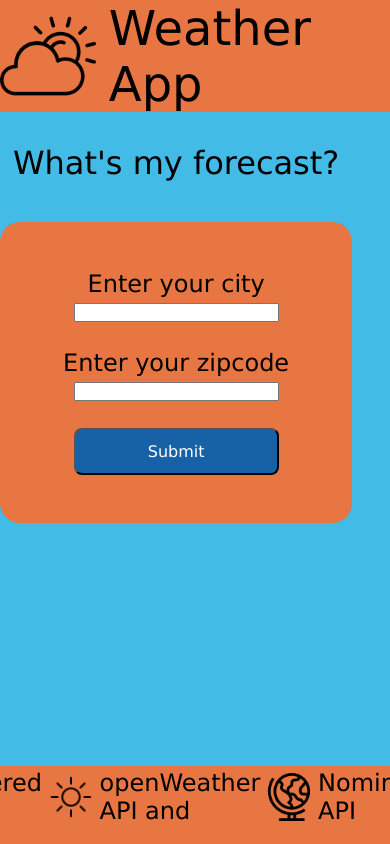
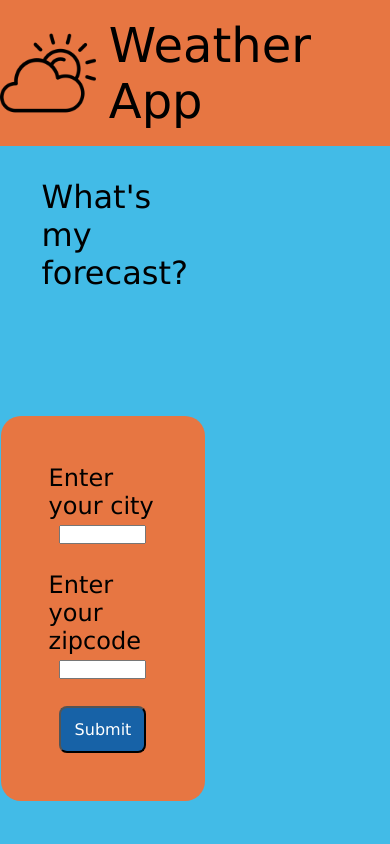
Before and after one commit to metalwings001/Weather-App, a React (Create React App) app: page / in a window 390 px wide. Shown: the top 844 px of the page. Built offline with nearby package versions, Linux system fonts and the light colour scheme.

Commit message:
style changes

```diff
--- a/src/style.css
+++ b/src/style.css
@@ -6,7 +6,7 @@
 
 }
 body {
-  background-color: #e77642;
+
 }
 .grid{
   display: grid;
@@ -47,7 +47,7 @@ body {
   background-color: #42bbe7;
 }
 .foot {
-  height: auto;
+  height: 122%;
   grid-row: 5;
   grid-column: 1 /span 4;
   background-color: #e77642;
@@ -59,14 +59,17 @@ body {
 
 }
 .sidebar1{
+  display: flex;
   grid-row: 2 /span 3;
   grid-column: 1;
   background-color: #42bbe7;
 }
 .sidebar2{
+  display: flex;
   grid-row: 2 /span 3;
   grid-column: 4;
   background-color: #42bbe7;
+  width: 100%;
 }
 
 .headText {
@@ -214,12 +217,13 @@ body {
   margin-right: 0.3rem;
 }
 
-@media(max-width:1330px) {
+@media(max-width:900px) {
   .grid {
 
     display: grid;
+    height: auto;
     grid-template-rows: 1fr .4fr 4fr 4fr 1fr;
-    grid-template-columns: .01fr 3fr 3fr .01fr;
+    grid-template-columns: .01fr 3fr 3fr .1fr;
   }
   .weather-box-forecast {
     display: flex;
@@ -228,8 +232,25 @@ body {
     align-items: center;
 
     height: 14rem;
-    width: 8rem;
+    width: 9rem;
     border-radius: 10px;
     background-color: #EDE7E3;
   }
+  .weatherForm {
+    margin-top: 2.1rem;
+
+    width: 100%;
+
+    padding: 3rem 3rem;
+    background-color: #e77642;
+    border-radius: 20px;
+
+  }
+  .mid1Title{
+   padding-left: 20%;
+  }
+  .mid2Title{
+    padding-left: 20%;
+  }
+
 }
```
